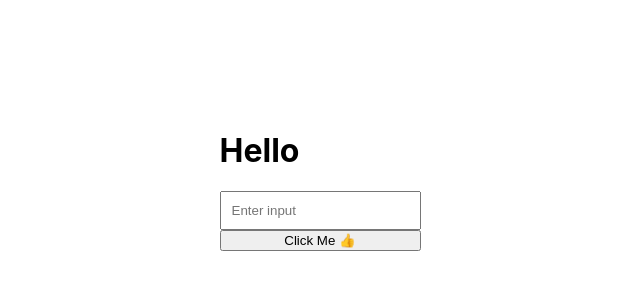
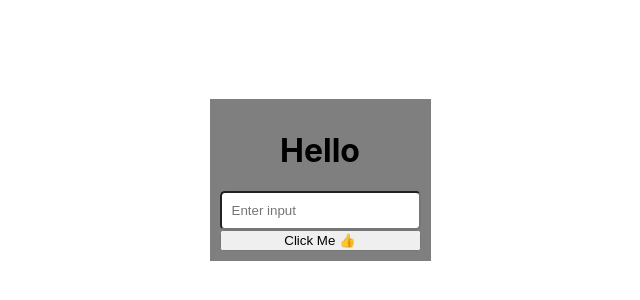
Before and after one commit to Sajjad124/react-form, a React (Create React App) app: page / in a window 1280 px wide. Shown: the part 220-520 px from the top of the page, without its empty margins (320-960 px from the left). Built offline with nearby package versions, Linux system fonts and the light colour scheme.

Commit message:
Update index.css

```diff
--- a/src/index.css
+++ b/src/index.css
@@ -1,27 +1,32 @@
 body {
   margin: 0;
-  font-family: -apple-system, BlinkMacSystemFont, 'Segoe UI', 'Roboto', 'Oxygen',
-    'Ubuntu', 'Cantarell', 'Fira Sans', 'Droid Sans', 'Helvetica Neue',
+  font-family: -apple-system, BlinkMacSystemFont, "Segoe UI", "Roboto", "Oxygen",
+    "Ubuntu", "Cantarell", "Fira Sans", "Droid Sans", "Helvetica Neue",
     sans-serif;
   -webkit-font-smoothing: antialiased;
   -moz-osx-font-smoothing: grayscale;
 }
 
 code {
-  font-family: source-code-pro, Menlo, Monaco, Consolas, 'Courier New',
+  font-family: source-code-pro, Menlo, Monaco, Consolas, "Courier New",
     monospace;
 }
-.div-main{
+.div-main {
   display: flex;
   justify-content: center;
   align-items: center;
   height: 100vh;
 }
-.inner{
+.inner {
   display: flex;
   flex-direction: column;
+  background-color: rgba(0,0,0,0.5);
+  padding: 10px;
 }
-input{
+h1 {
+  text-align: center;
+}
+input {
   padding: 10px;
-  border: ;
+  border-radius: 5px;
 }
```
